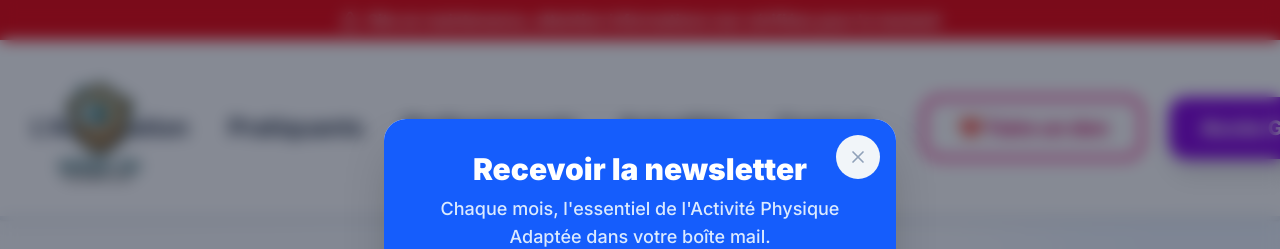
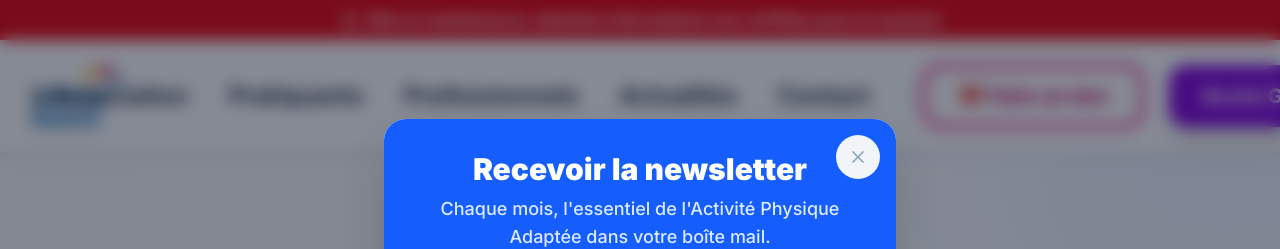
Before and after one commit to ngobet1975/handiboost.fr, a Next.js app: page / in a window 1280 px wide. Shown: the top 249 px of the page. Built offline with nearby package versions, Linux system fonts and the light colour scheme; no server answers; the database is empty.

Commit message:
fix: restauration du vrai logo Handiboost, recadrage pour enlever les marges invisibles, et ajustement de la taille dans le header

```diff
--- a/src/components/Header.tsx
+++ b/src/components/Header.tsx
@@ -30,7 +30,7 @@ export function Header() {
       <header className="px-6 lg:px-8 py-4 lg:py-6 flex items-center justify-between bg-white border-b-4 border-slate-200 shadow-sm relative">
       <div className="flex items-center gap-4 lg:gap-5">
         <Link href="/" onClick={closeMenu} className="block shrink-0">
-          <img src="/logo-handiboost.png" alt="Handiboost" className="h-16 md:h-24 lg:h-32 w-auto object-contain drop-shadow-sm" />
+          <img src="/logo-handiboost.png" alt="Handiboost" className="h-12 lg:h-16 w-auto object-contain" />
         </Link>
       </div>
       <nav className="hidden xl:flex items-center gap-10 pr-10 border-r-4 border-slate-200">
```
Also changed, not shown: public/logo-handiboost.png.
